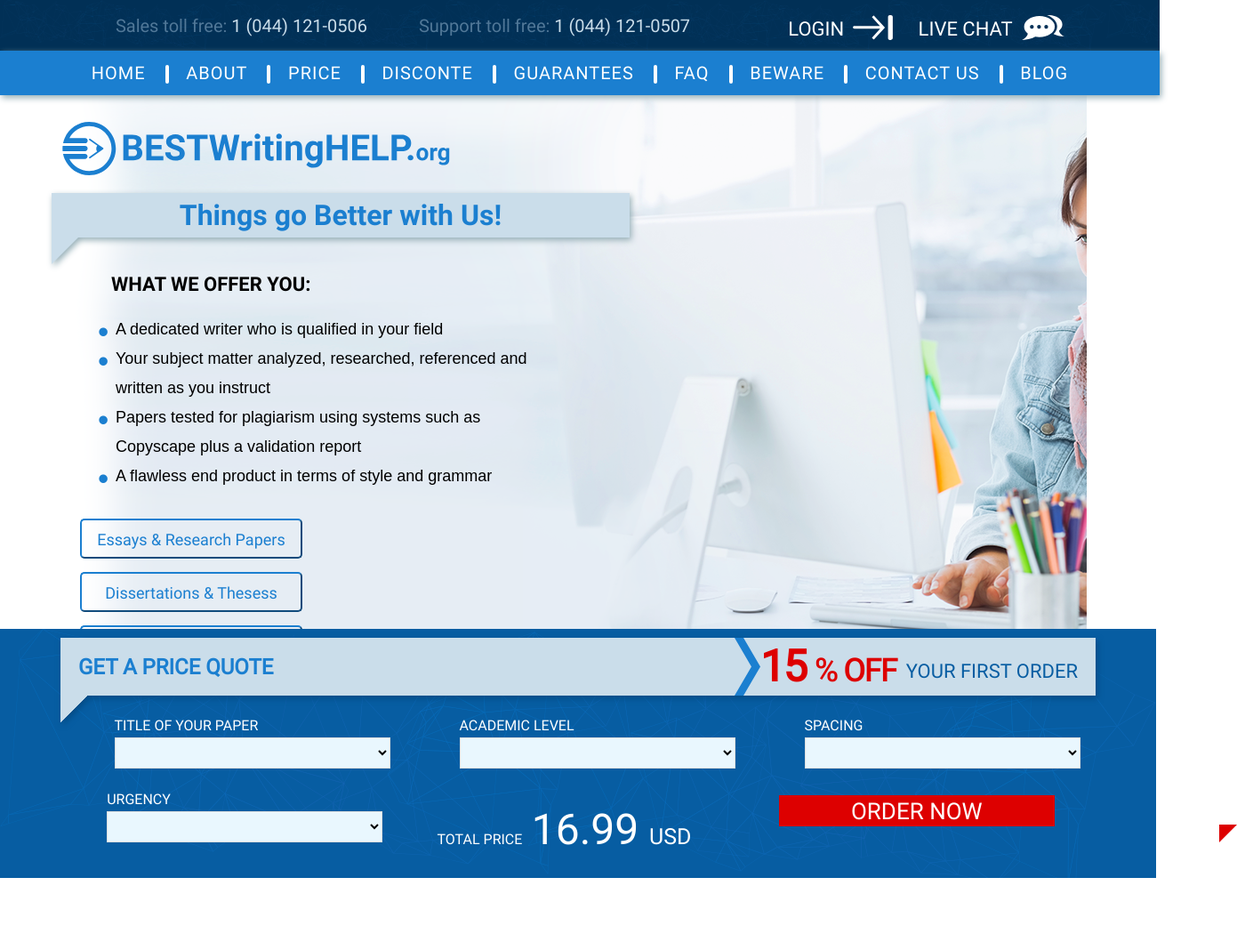
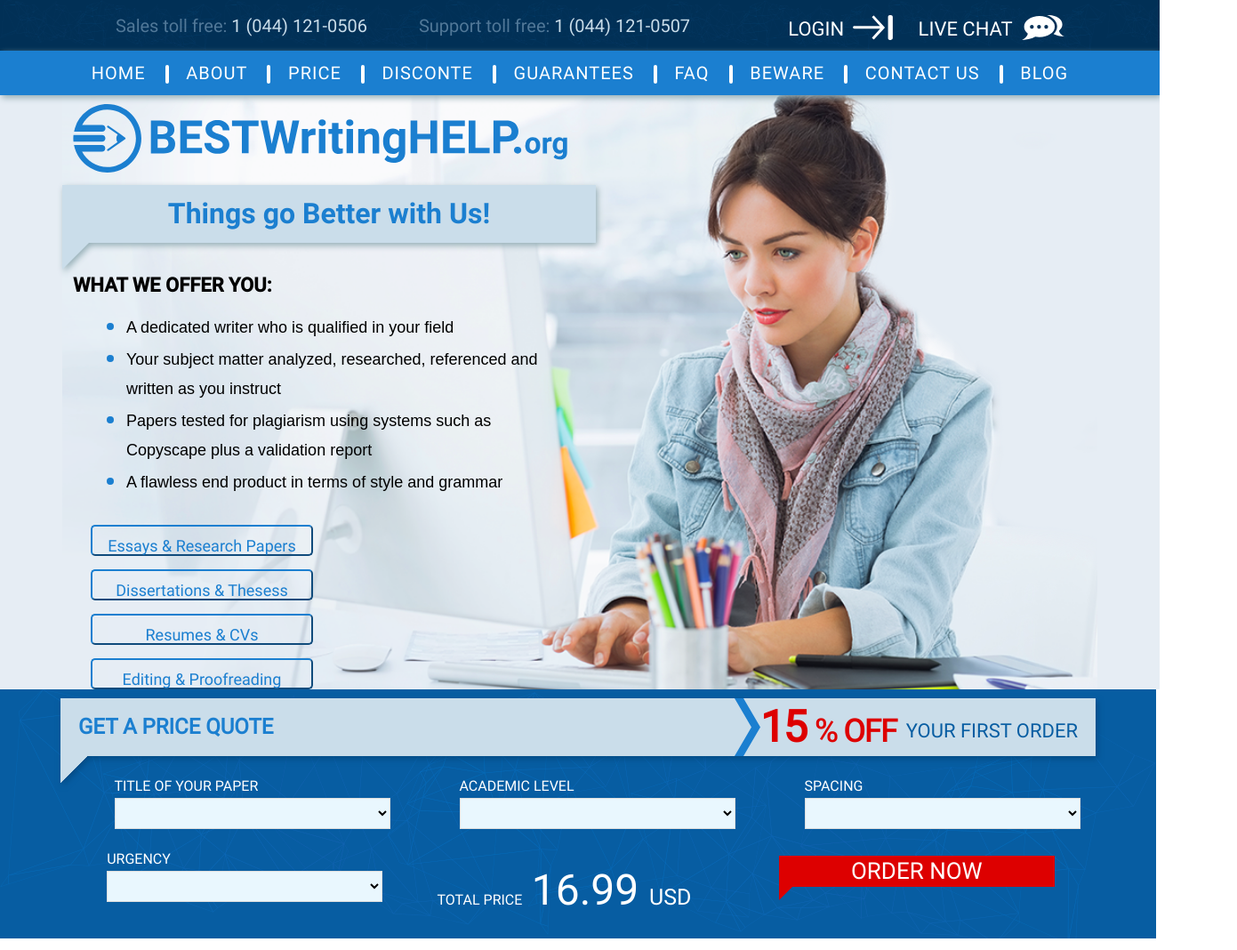
Before and after one commit to IrynaPolishchuk20/Best-Writings, a plain HTML site: page index.html in a window 1280 px wide. Shown: the whole page at 89% size, 1391 px wide, since content can reach past the window. Before the commit the page ends 1001 px from the top, so only its background shows below. Drawn offline with Linux system fonts and the light colour scheme.

Commit message:
fix companyName

```diff
--- a/index.html
+++ b/index.html
@@ -46,11 +46,12 @@
     </div>
     </nav>
 
+    <div class="container-fluid company">
         <div class="container companyName">
             <div class="row">
                 <div class="col-6">
                     <div class="logo">
-                    <img src="./images/Logo.svg" alt="">
+                        <a href=""><img src="./images/Logo.svg" alt=""></a>
                     </div>
                 </div>
                     <div class="row">
@@ -68,16 +69,12 @@
                                     </ul>
                                 </div>
                                 <div class="row">
-                                <div class="col-6">
+                                    <div class="col-6 left">
                                         <button>Essays & Research Papers</button>
                                         <button>Dissertations & Thesess</button>
-                                </div>
-                            </div>
-
-                                <div class="row">
-                                    <div class="col-6">
                                         <button>Resumes & CVs</button>
                                         <button>Editing & Proofreading</button>
+                                        </div>
                                     </div>
                             </div>
                     </div>
--- a/style/setting.css
+++ b/style/setting.css
@@ -12,7 +12,7 @@ body{
     --color_main_2: #013056;
     --color_h1: #1b7fd0;
     --color_h2: #1b7fd0;
-    --color_h3: #1b7fd0;
+    --color_h3: #000;
     --color_p_text: #000;
 
     --color_btn_read_more: #075da2;
--- a/style/style-file/companyName.css
+++ b/style/style-file/companyName.css
@@ -1,28 +1,29 @@
+.company{
+    background-color: #e6edf4;
+}
+
 .companyName{
     background-image: url(../../images/main_bg_img_heder.png);
-    height: 600px;
+    background-size: cover;
+    background-repeat: no-repeat;
+    background-position: center right;
 }
 
-.companyName .logo{
-    display: flex;
-    margin-top: 30px;
-    margin-bottom: 20px;
+.companyName .logo a img{
+    margin: 10px 0px;
 }
 
-.companyName .logo img{
-    height: 60px;
-}
 
 .companyName .things{
-    height: 50px;
+    height: 65px;
+    width: 600px;
     background: var(--color_btn_read_more_hover);
-    width: 650px;
+    filter: drop-shadow(2px 3.464px 3.5px #95aeb6);
     display: flex;
     justify-content: center;
     align-items: center;
     position: relative;
-    filter: drop-shadow(2px 3.464px 3.5px #95aeb6);
-}
+    }
 
 .companyName .things ::after {
     content: '';
@@ -35,11 +36,7 @@
 }
 
 .companyName .text h3{
-    margin-top: 40px;
-    margin-left: 55px;
-    color: var(--color_p_text);
-    font-weight: 500;
-    font-family: Roboto_Bold;
+    margin: 35px 0px 0px ;
 }
 
 .companyName ul li{
@@ -54,34 +51,30 @@
 .companyName .text ul li{
     font-size: 18px;
     line-height: 33px;
-    color: #000000;
+    color: var(--color_p_text);
     font-family: Arial;
 }
 
 
-.companyName ul li::before {
-    content: '•';
-    font-size: 35px;
-    color: var(--color_h3);
-    position: absolute;
-    left: -20px;
-    top: 2px;
+.companyName ul li::marker {
+    font-size: 25px;
+    color: var(--color_main_1);
 }
 
 .companyName button{
-    height: 45px;
+    height: 35px;
     width: 250px;
     margin-top: 15px;
     margin-left: 20px;
     background: none;
-    border-color: #1b7fd0;
+    border-color:  var(--color_main_1);
     border-radius: 5px;
     font-size: 18px;
     line-height: 42px;
-    color: #1b7fd0;
+    color: var(--color_main_1);
     font-weight: 400;
     font-family: Roboto_Regular;
-    text-align: center;
+
 }
 
 .companyName button:hover{
@@ -90,3 +83,10 @@
     transform: scale(1.05);
     transition: transform 1s ease;
 }
+
+
+.companyName .left{
+    display: flex;
+    flex-wrap: wrap;
+    align-items: center;
+}
--- a/style/style-file/get_a_price.css
+++ b/style/style-file/get_a_price.css
@@ -153,6 +153,7 @@
     width: 310px;
     height: 35px;
     background: var(--color_btn_order_now);
+    position: relative;
     display: flex;
     justify-content: center;
     align-items: center;
@@ -161,8 +162,8 @@
 .get_a_price .order::after {
     content: '';
     position: absolute;
-    bottom: 40px;
-    left: 1371px;
+    bottom: -15px;
+    left: 0px;
     border-style: solid;
     border-width: 20px 20px 0 0;
     border-color: var(--color_btn_order_now) transparent transparent transparent;
```
Lines whose indentation alone changed are shown as unchanged.
